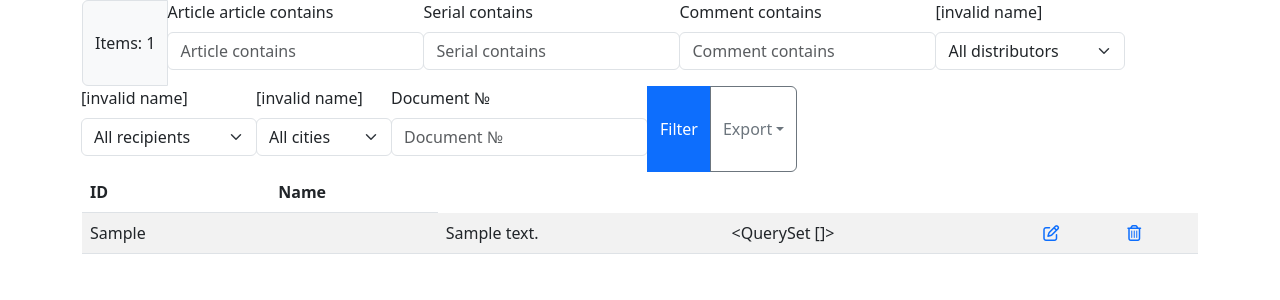
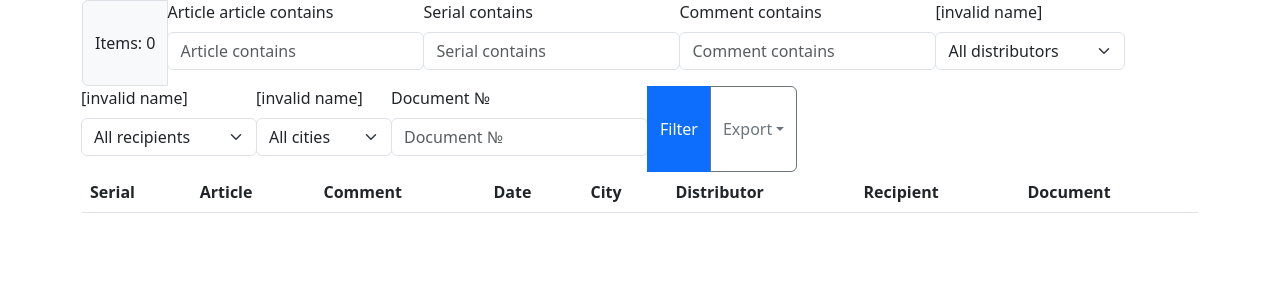
Before and after one commit to Nyaaa/passport, a Django app: page /set/ in a window 1280 px wide. Shown: the part 56-356 px from the top of the page. Run offline with Django 4.2, Linux system fonts and the light colour scheme; a user stored in the database is signed in; tables that the repository leaves empty hold one stand-in row (values such as "Sample post"); lists and menus that the app fills with data are empty; some libraries are stand-ins or nearby versions.

Commit message:
optimized queries, N+1 solved

```diff
--- a/passport/main/models.py
+++ b/passport/main/models.py
@@ -1,5 +1,4 @@
 from django.db import models
-from django.utils.functional import cached_property
 from django.urls import reverse
 
 
@@ -44,10 +43,6 @@ class Set(models.Model):
     def get_absolute_url(self):
         return reverse('set_edit', args=[self.pk])
 
-    @cached_property
-    def assigned_to(self):
-        return self.order_set.select_related().filter(sets=self).order_by('date').last()
-
 
 class Distributor(models.Model):
     name = models.CharField(max_length=255, unique=True)
--- a/passport/main/views.py
+++ b/passport/main/views.py
@@ -9,7 +9,7 @@ from django.contrib.auth.mixins import LoginRequiredMixin
 from django.shortcuts import render
 from django.urls import reverse_lazy
 from collections import defaultdict
-from django.core import serializers
+from django.db.models import OuterRef, Subquery
 
 
 # Create your views here.
@@ -29,6 +29,7 @@ class CommonUpdate(LoginRequiredMixin, UpdateView):
 class CommonListView(LoginRequiredMixin, FilterView):
     template_name = 'common_list.html'
     paginate_by = 20
+    ordering = 'name'
 
     def __init__(self, *args, **kwargs):
         super(CommonListView, self).__init__(*args, **kwargs)
@@ -52,6 +53,8 @@ class CommonDelete(LoginRequiredMixin, DeleteView):
 
 class CommonCreateView(LoginRequiredMixin, CreateView):
     # TODO implement this
+    # strip spaces
+    # capitalize
     pass
 
 
@@ -91,6 +94,13 @@ class SetListView(CommonListView):
 
     def get_queryset(self):
         qs = super().get_queryset()
+        qs = qs.select_related('article')
+        latest_order = Order.objects.filter(sets=OuterRef('pk')).order_by('-date')[:1]
+        qs = qs.prefetch_related('order_set').annotate(recipient=Subquery(latest_order.values('recipient__name')),
+                                                       distributor=Subquery(latest_order.values('distributor__name')),
+                                                       city=Subquery(latest_order.values('city__name')),
+                                                       date=Subquery(latest_order.values('date')),
+                                                       document=Subquery(latest_order.values('document')))
         return qs
 
 
@@ -175,7 +185,6 @@ class OrderListView(CommonListView):
         return response
 
     def get_queryset(self):
-        """This fixes N+1 problem created by django-tables"""
         qs = super().get_queryset()
         qs = qs.select_related('distributor', 'recipient', 'city')
         qs = qs.prefetch_related('sets')
--- a/passport/templates/set_list.html
+++ b/passport/templates/set_list.html
@@ -10,15 +10,25 @@
 
 <table class="table table-striped">
   <thead>
-    <th>ID</th>
-    <th>Name</th>
+    <th>Serial</th>
+    <th>Article</th>
+    <th>Comment</th>
+    <th>Date</th>
+    <th>City</th>
+    <th>Distributor</th>
+    <th>Recipient</th>
+    <th>Document</th>
   </thead>
 {% for item in object_list %}
   <tr>
     <td>{{ item.serial }}</td>
     <td>{{ item.article }}</td>
     <td>{{ item.comment }}</td>
-    <td>{{ item.order_set.all }}</td>
+    <td>{{ item.date }}</td>
+    <td>{{ item.city }}</td>
+    <td>{{ item.distributor }}</td>
+    <td>{{ item.recipient }}</td>
+    <td>{{ item.document }}</td>
     <td><a href="{% url edit_url pk=item.pk %}?{{ query_string }}"><i class="fa-regular fa-pen-to-square"></i></a></td>
     <td><a href="{% url delete_url pk=item.pk %}?{{ query_string }}"><i class="fa-regular fa-trash-can"></i></a></td>
   </tr>
```
Also changed, not shown: passport/templates/order_list.html (+8 -3 lines).
